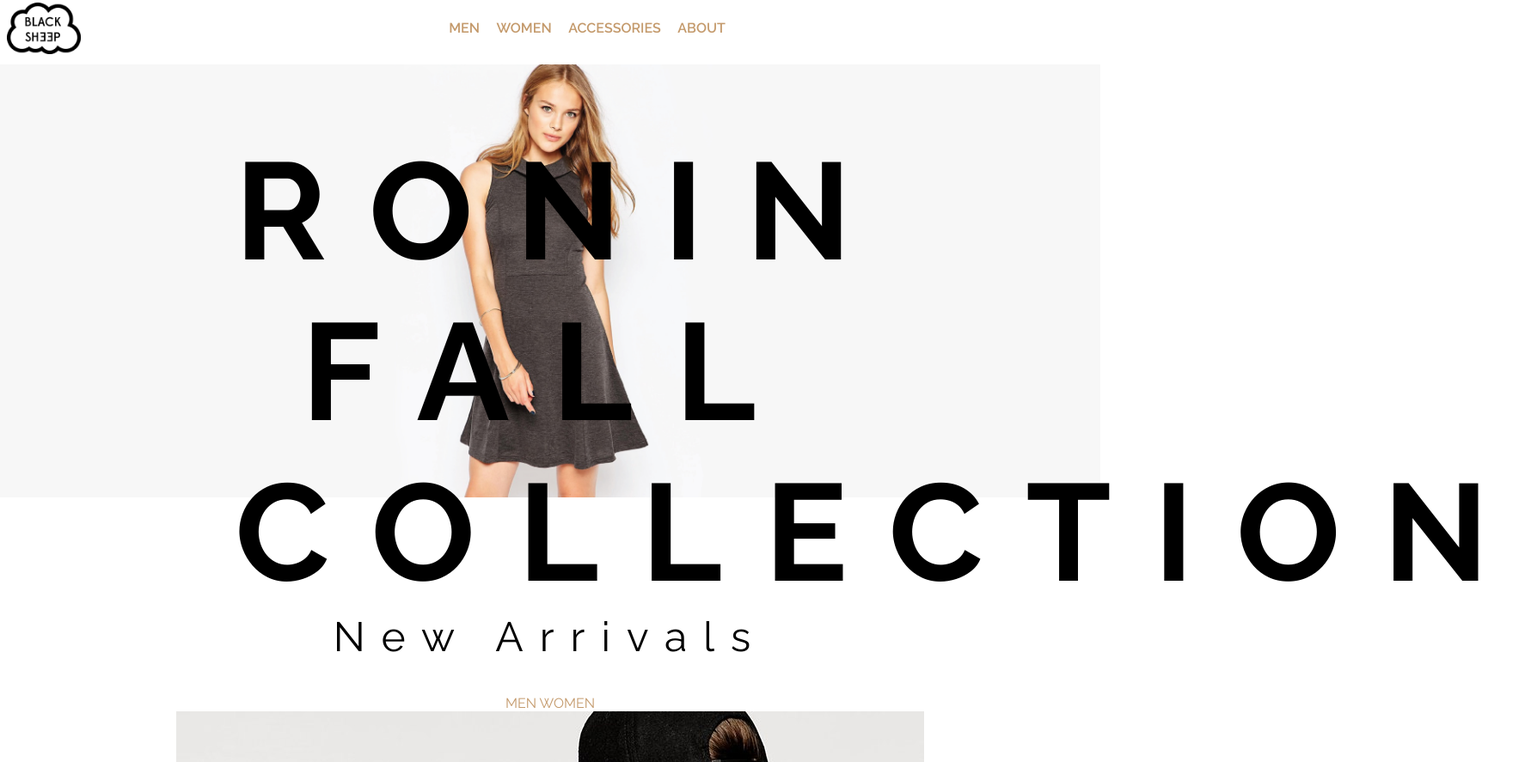
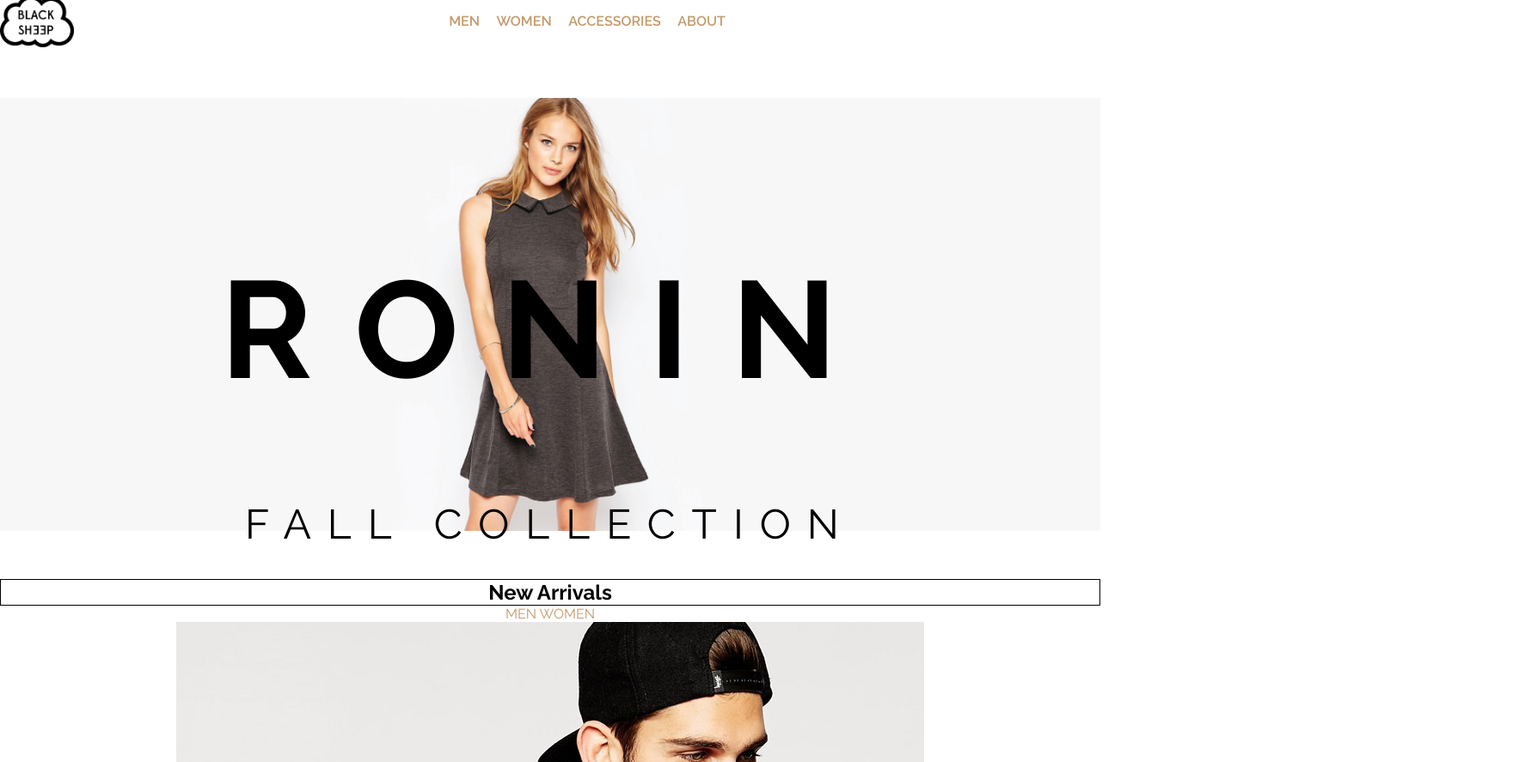
Before and after one commit to mikeymike64/mikeymike64.github.io, a plain HTML site: page unit_5/index.html in a window 1280 px wide. Shown: the part 5-892 px from the top of the page at 86% size, 1781 px wide, since content can reach past the window. Drawn offline with Linux system fonts and the light colour scheme.

Commit message:
Update style.css

```diff
--- a/unit_5/css/style.css
+++ b/unit_5/css/style.css
@@ -1,16 +1,16 @@
 @import url(https://fonts.googleapis.com/css?family=Source+Code+Pro:400,500,600,700);
 @import url(https://fonts.googleapis.com/css?family=Raleway:800,700,500,400,600,900);
-
-
+* { margin:0; padding:0; box-sizing:border-box; }
 body {
 	text-align: center;
 	font-family: 'Raleway', sans-serif;
+}
+section#splash {
 	background: url("../images/blacksheep2.jpg") no-repeat top center fixed;
-	background-size: cover;
 	background-size: contain;
-	background-position: 0px 80px;
+	background-position:0 80px;
+	height:80vh;
 }
-
 #logo {
 	width: 86px;
 	float: left;
@@ -19,32 +19,22 @@ body {
 #logo img {
 	width: 100%;
 }
-
-#title {
-	margin: auto;
-	width: 733px;
+h1 {
+	font-family: 'Raleway', sans-serif;
+	font-size: 10em;
+	font-weight: 700;
+	letter-spacing: 50px;
+	padding-top: 20%;
 }
 
-
-h1 {
-	font-family: 'Raleway', sans-serif;
-	font-size: 1000%;
-	font-weight: 700;
-	letter-spacing: 50px;
-	margin-top: 15%;
-	margin-bottom: 0;
+span {
+	font-size: .3em;
+	letter-spacing: 19px;
+	font-weight: 400;
 }
 
 h2 {
-	font-family: 'Raleway', sans-serif;
-	font-size: 300%;
-	letter-spacing: 19px;
-	font-weight: 400;
-	margin-top: 0px;
-}
-
-h3 {
-	border: 1px
+	border: 1px solid;
 }
 
 h4 {
```
